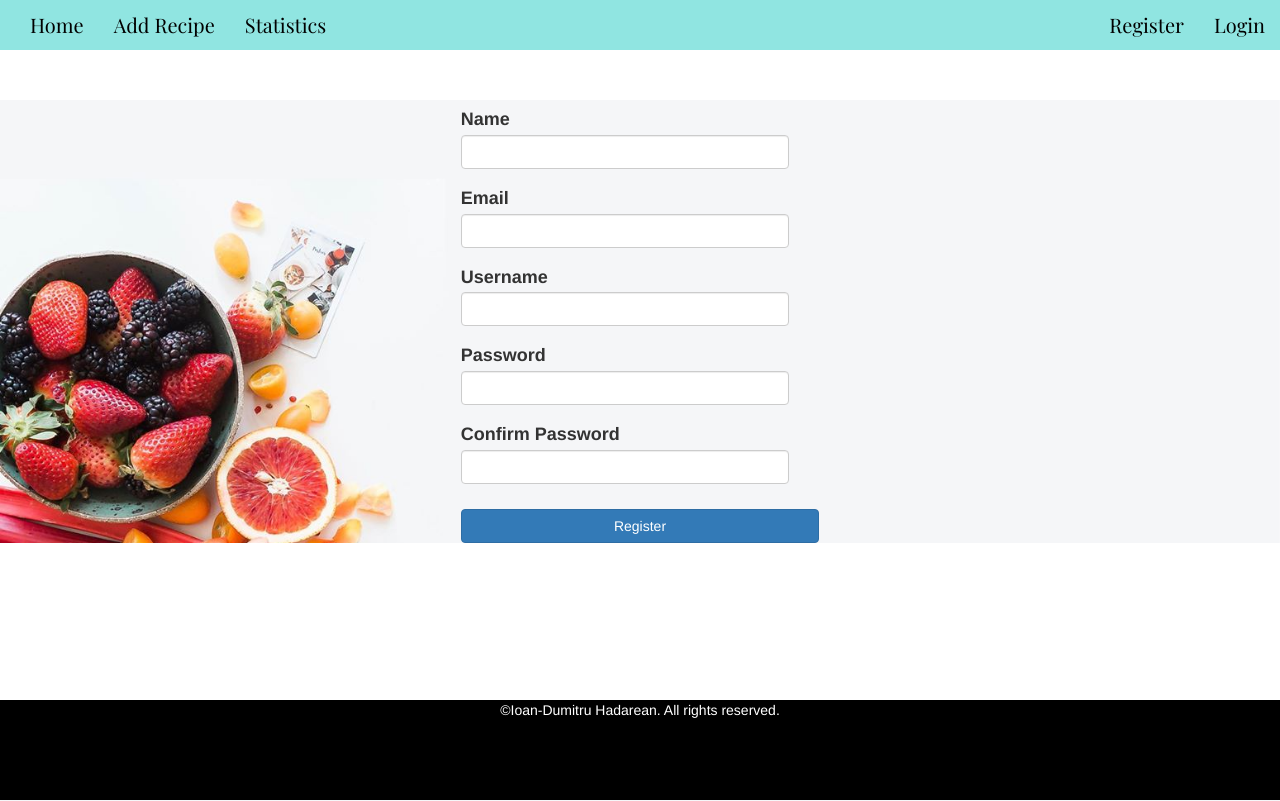
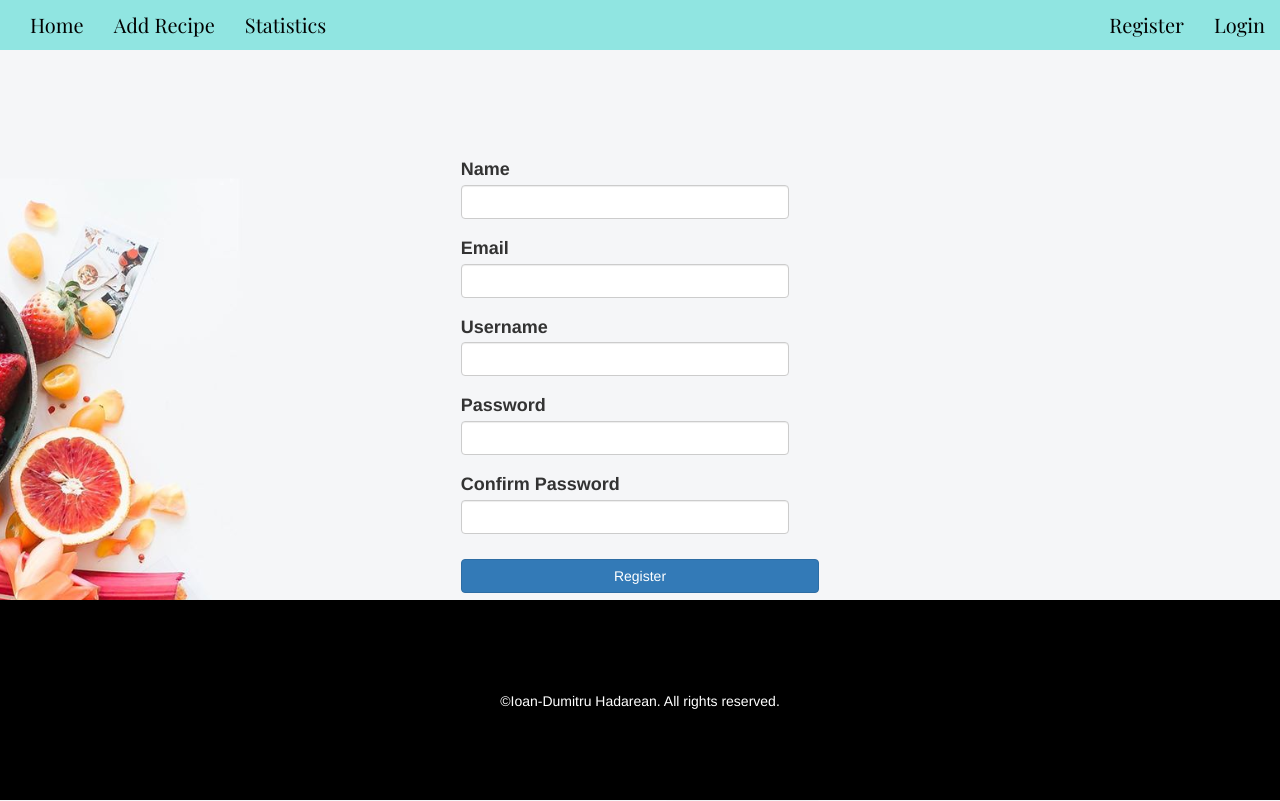
Before and after one commit to IoanHadarean/CookBook-project, a Flask app: page /register in a window 1280 px wide. Run offline with Flask 2, Linux system fonts and the light colour scheme; some libraries are stand-ins or nearby versions.

Commit message:
Fixed background image issue and centered span

```diff
--- a/static/css/style.css
+++ b/static/css/style.css
@@ -3,10 +3,14 @@
  html,
  body {
   overflow-y: hidden;
+  background: url("../images/cookbook.jpg") no-repeat fixed;
+  -webkit-background-size: cover;
+  -moz-background-size: cover;
+  -o-background-size: cover;
+  background-size: cover;
  }
 
  .container-fluid {
-  background: url("../images/cookbook.jpg") no-repeat fixed;
   -webkit-background-size: cover;
   -moz-background-size: cover;
   -o-background-size: cover;
@@ -17,8 +21,7 @@
 
  form {
   position: absolute;
-  margin-top: 100px;
-  margin-bottom: 200px;
+  margin-top: 150px;
   z-index: 3;
  }
 
@@ -92,16 +95,20 @@
 #footer {
   width: 100%;
   background-color: black;
-  height: 100px;
+  height: 200px;
   display: flex;
   justify-content: center;
   text-align: center;
+  bottom: 0;
   position: absolute;
-  bottom: 0;
+  line-height: 200px;
  }
 
  .footer-span {
+  vertical-align: middle;
+  display: inline-block;
   color: white;
+  line-height: 200px;
  }
 
 
--- a/templates/base.html
+++ b/templates/base.html
@@ -19,8 +19,8 @@
     <footer class="footer-bg container-fluid">
         <h2 class="hidden">Footer</h2>
         <div id="footer">
-            <div class="col-lg-12">
-                <span class="footer-span">©Ioan-Dumitru Hadarean. All rights reserved.</span>
+            <div class="row col-lg-12">
+                <div class="footer-span">©Ioan-Dumitru Hadarean. All rights reserved.</div>
             </div>
         </div>
     </footer>
--- a/templates/register.html
+++ b/templates/register.html
@@ -1,5 +1,5 @@
 {% extends 'base.html' %} {% block content %} {% from "includes/_formhelpers.html" import render_field %} {% include 'includes/_messages.html' %}
-<form class = "container-fluid" method="POST" action="">
+<form method="POST" action="">
     <div class="form-group form-group--responsive">
         <div class="row col-lg-12">
             <h4>{{render_field(form.name, class_="form-control")}}</h4>
```
